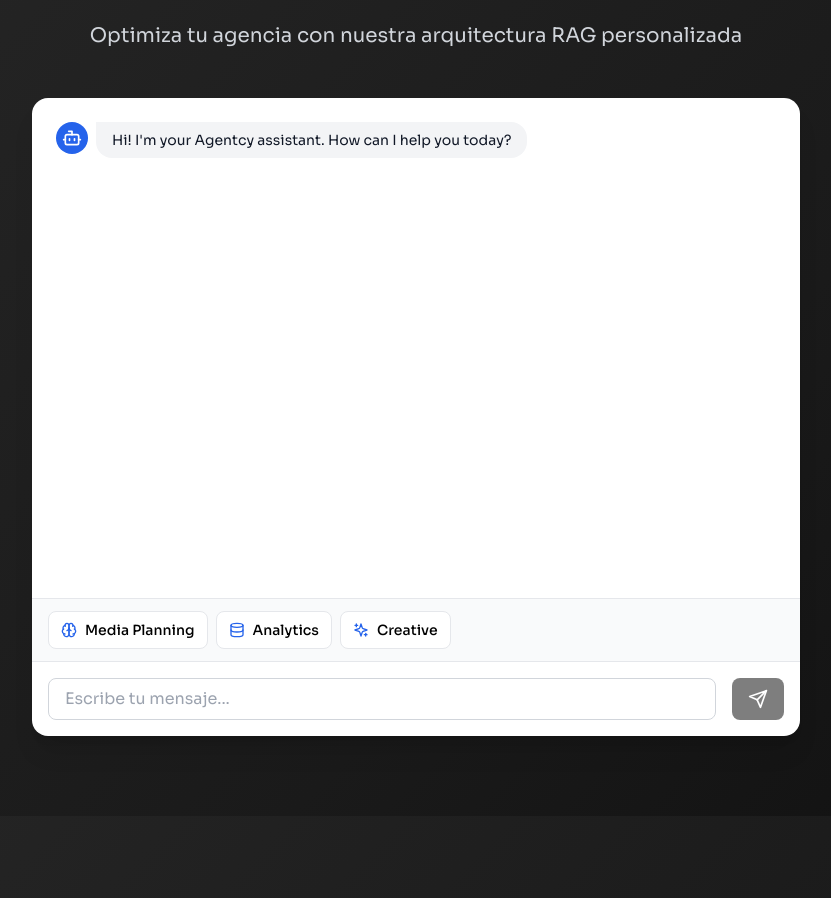
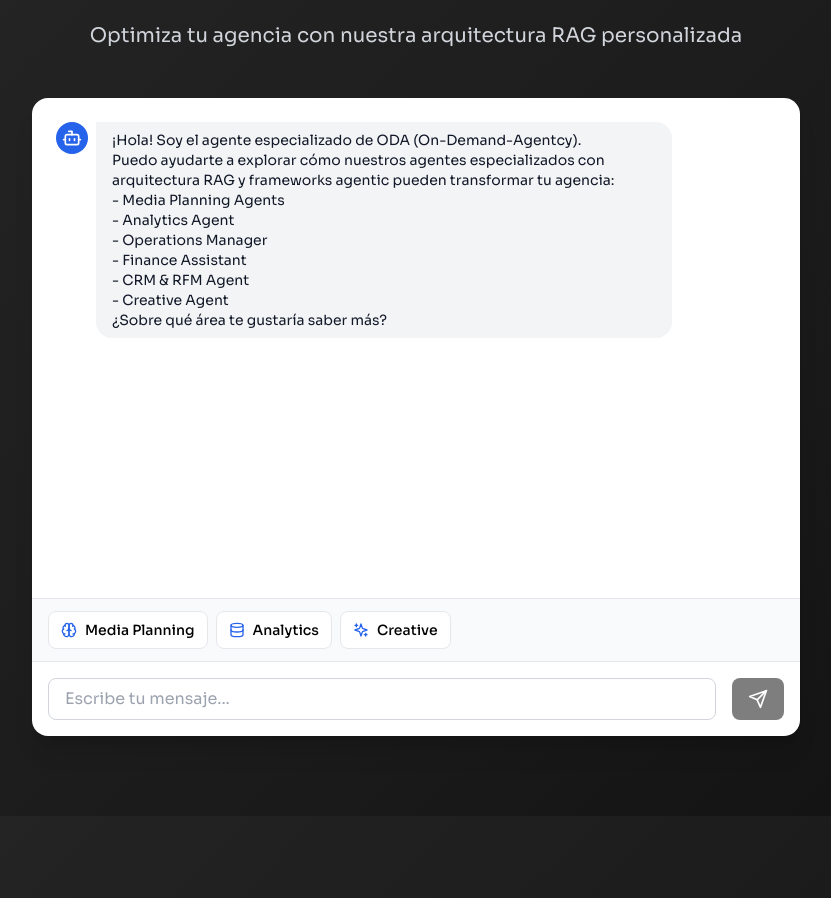
Before and after one commit to afelipeg/ODA-LandingV6, a React (Vite) app: page / in a window 1280 px wide. Shown: the part 3622-4520 px from the top of the page, without its empty margins (224-1055 px from the left). Built offline with nearby package versions, Linux system fonts and the light colour scheme.

Commit message:
Update ChatContext.tsx UPDATE_MESSAGES

```diff
--- a/src/components/chat/ChatContext.tsx
+++ b/src/components/chat/ChatContext.tsx
@@ -5,7 +5,15 @@ const initialState: ChatState = {
   messages: [{
     id: '1',
     role: 'assistant',
-    content: "Hi! I'm your Agentcy assistant. How can I help you today?",
+    content: `¡Hola! Soy el asistente especializado de ODA (On-Demand-Agentcy).
+Puedo ayudarte a explorar cómo nuestros agentes especializados con arquitectura RAG pueden transformar tu agencia:
+- Media Planning Copilot
+- Analytics Agent
+- Operations Manager
+- Finance Assistant
+- CRM & RFM Agent
+- Creative Agent
+¿Sobre qué área te gustaría saber más?`,
     timestamp: new Date()
   }],
   isLoading: false,
@@ -44,13 +52,34 @@ function chatReducer(state: ChatState, action: ChatAction): ChatState {
         ...initialState,
         userInfo: state.userInfo
       };
+    case 'UPDATE_MESSAGES':
+      return {
+        ...state,
+        messages: action.payload
+      };
     default:
       return state;
   }
 }
 
 export function ChatProvider({ children }: ChatProviderProps) {
-  const [state, dispatch] = useReducer(chatReducer, initialState);
+  const [state, dispatch] = useReducer(chatReducer, {
+    ...initialState,
+    messages: [{
+      id: '1',
+      role: 'assistant',
+      content: `¡Hola! Soy el agente especializado de ODA (On-Demand-Agentcy).
+Puedo ayudarte a explorar cómo nuestros agentes especializados con arquitectura RAG y frameworks agentic pueden transformar tu agencia:
+- Media Planning Agents
+- Analytics Agent
+- Operations Manager
+- Finance Assistant
+- CRM & RFM Agent
+- Creative Agent
+¿Sobre qué área te gustaría saber más?`,
+      timestamp: new Date()
+    }]
+  });
 
   return (
     <ChatContext.Provider value={{ state, dispatch }}>
```
